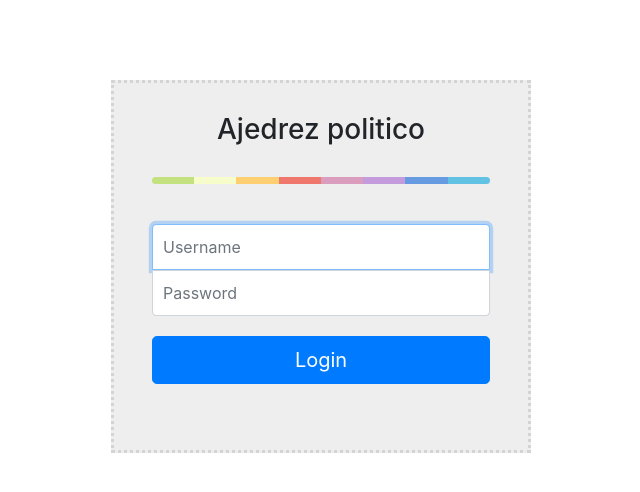
After one commit to byronpenna/libertad, a CodeIgniter app: page /libertad/index.php/welcome/login in a window 1280 px wide. The commit adds this page. Shown: the top 492 px of the page, without its empty margins (319-959 px from the left). Run offline with CodeIgniter, Linux system fonts and the light colour scheme; some libraries are stand-ins or nearby versions.

Commit message:
antes de conexion login

```diff
--- /dev/null
+++ b/Content/css/paginas/welcome/login/style.css
@@ -0,0 +1,42 @@
+.wrapper {
+  margin-top: 80px;
+  margin-bottom: 20px; }
+
+.form-signin {
+  max-width: 420px;
+  padding: 30px 38px 66px;
+  margin: 0 auto;
+  background-color: #eee;
+  border: 3px dotted rgba(0, 0, 0, 0.1); }
+
+.form-signin-heading {
+  text-align: center;
+  margin-bottom: 30px; }
+
+.form-control {
+  position: relative;
+  font-size: 16px;
+  height: auto;
+  padding: 10px; }
+
+input[type="text"] {
+  margin-bottom: 0px;
+  border-bottom-left-radius: 0;
+  border-bottom-right-radius: 0; }
+
+input[type="password"] {
+  margin-bottom: 20px;
+  border-top-left-radius: 0;
+  border-top-right-radius: 0; }
+
+.colorgraph {
+  height: 7px;
+  border-top: 0;
+  background: #c4e17f;
+  border-radius: 5px;
+  background-image: -webkit-linear-gradient(left, #c4e17f, #c4e17f 12.5%, #f7fdca 12.5%, #f7fdca 25%, #fecf71 25%, #fecf71 37.5%, #f0776c 37.5%, #f0776c 50%, #db9dbe 50%, #db9dbe 62.5%, #c49cde 62.5%, #c49cde 75%, #669ae1 75%, #669ae1 87.5%, #62c2e4 87.5%, #62c2e4);
+  background-image: -moz-linear-gradient(left, #c4e17f, #c4e17f 12.5%, #f7fdca 12.5%, #f7fdca 25%, #fecf71 25%, #fecf71 37.5%, #f0776c 37.5%, #f0776c 50%, #db9dbe 50%, #db9dbe 62.5%, #c49cde 62.5%, #c49cde 75%, #669ae1 75%, #669ae1 87.5%, #62c2e4 87.5%, #62c2e4);
+  background-image: -o-linear-gradient(left, #c4e17f, #c4e17f 12.5%, #f7fdca 12.5%, #f7fdca 25%, #fecf71 25%, #fecf71 37.5%, #f0776c 37.5%, #f0776c 50%, #db9dbe 50%, #db9dbe 62.5%, #c49cde 62.5%, #c49cde 75%, #669ae1 75%, #669ae1 87.5%, #62c2e4 87.5%, #62c2e4);
+  background-image: linear-gradient(to right, #c4e17f, #c4e17f 12.5%, #f7fdca 12.5%, #f7fdca 25%, #fecf71 25%, #fecf71 37.5%, #f0776c 37.5%, #f0776c 50%, #db9dbe 50%, #db9dbe 62.5%, #c49cde 62.5%, #c49cde 75%, #669ae1 75%, #669ae1 87.5%, #62c2e4 87.5%, #62c2e4); }
+
+/*# sourceMappingURL=style.css.map */
--- a/application/controllers/Welcome.php
+++ b/application/controllers/Welcome.php
@@ -37,7 +37,13 @@ class Welcome extends PadreController {
 		);
 		$this->load->view("Welcome/construccion.php",$data);
 	}
+	public function login(){
+		$data = array();
+		$this->load->view("Welcome/login.php",$data);
+	}
+	public function AccesoLogin(){
 
+	}
 	public function buscar()
 	{
 		$this->load->model("controles/ControlArticulo");
--- a/application/views/Welcome/construccion.php
+++ b/application/views/Welcome/construccion.php
@@ -17,6 +17,9 @@
 		</div>
 	</div>
 	<div class="contenedorNota3">
+		<a class="botonIngresar btn" href=<?php echo site_url("Welcome/login"); ?> >
+			Ingresar
+		</a>
 
 	</div>
 	<footer class="fixed-bottom pieDePagina" >
--- /dev/null
+++ b/application/views/Welcome/login.php
@@ -0,0 +1,25 @@
+<!DOCTYPE html>
+<html>
+<head>
+	<title></title>
+	<?php
+		$this->load->view("parts/head.php");
+	?>
+	<link rel="stylesheet" type="text/css" href=<?php echo base_url("Content/css/paginas/welcome/login/style.css") ?> >
+</head>
+<body>
+	<div class = "container">
+		<div class="wrapper">
+			<form action=<?php echo site_url("welcome/AccesoLogin") ?> method="post" name="Login_Form" class="form-signin">
+			    <h3 class="form-signin-heading">Ajedrez politico</h3>
+				  <hr class="colorgraph"><br>
+
+				  <input type="text" class="form-control" name="Username" placeholder="Username" required="" autofocus="" />
+				  <input type="password" class="form-control" name="Password" placeholder="Password" required=""/>
+
+				  <button class="btn btn-lg btn-primary btn-block"  name="Submit" value="Login" type="Submit">Login</button>
+			</form>
+		</div>
+	</div>
+</body>
+</html>
```
Also changed, not shown: Content/css/paginas/welcome/construccion/style.css (+10 -0 lines), Content/css/paginas/welcome/index/style.css (+14 -0 lines), application/views/parts/componentes/slider.php (+16 -7 lines), Content/img/welcome/index/slider/2.jpg (added), Content/img/welcome/index/slider/2.png (added).
